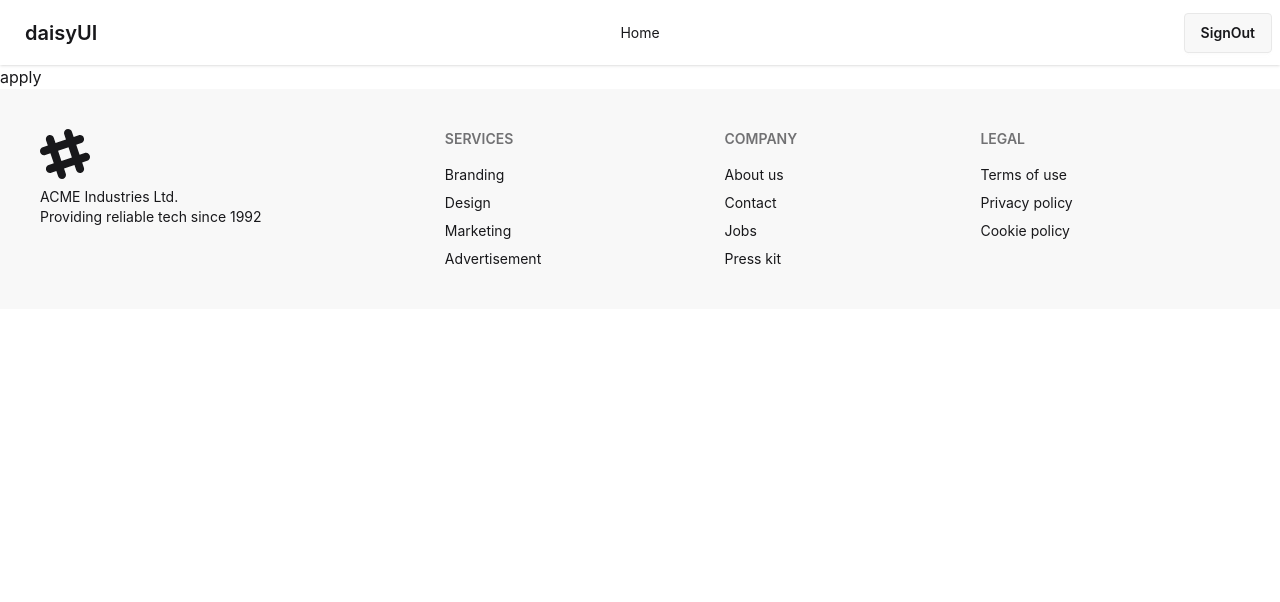
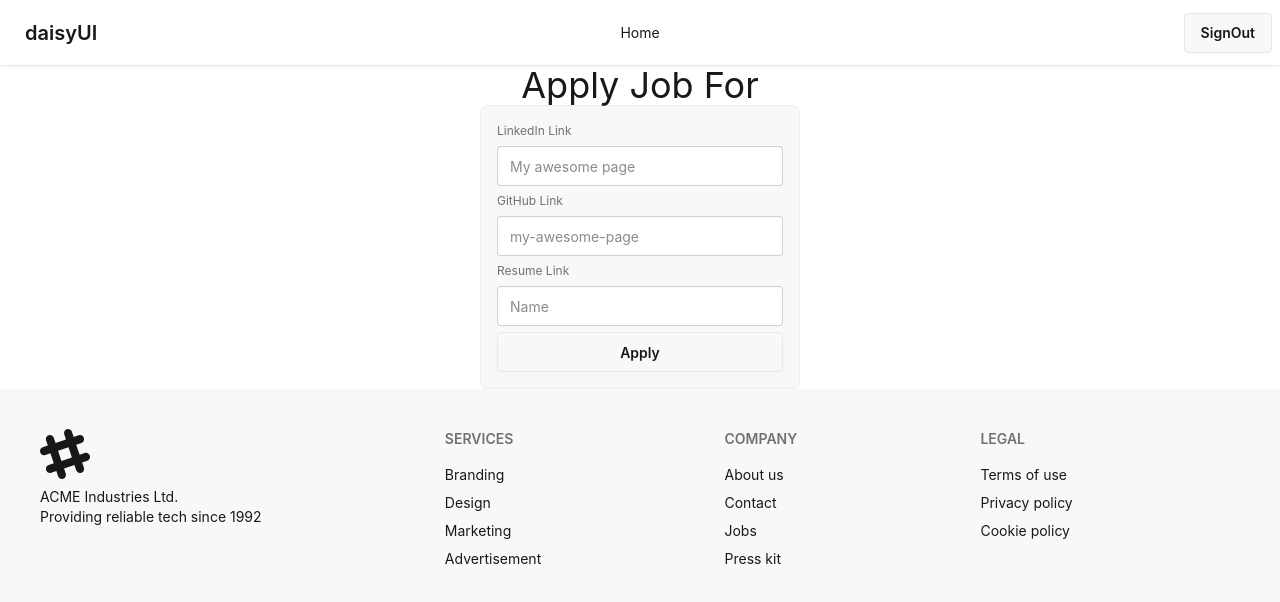
Before and after one commit to areful75/Career-Flow-job-portal, a React (Vite) app: page /jobApply/1 in a window 1280 px wide. Shown: the top 602 px of the page. Built offline with nearby package versions, Linux system fonts and the light colour scheme; no server answers; sample sign-in values are in the browser's storage.

Commit message:
added make application functionality

```diff
--- a/package.json
+++ b/package.json
@@ -11,12 +11,14 @@
   },
   "dependencies": {
     "@tailwindcss/vite": "^4.2.2",
+    "axios": "^1.14.0",
     "firebase": "^12.11.0",
     "lottie-react": "^2.4.1",
     "react": "^19.2.4",
     "react-dom": "^19.2.4",
     "react-icons": "^5.6.0",
     "react-router": "^7.13.1",
+    "sweetalert2": "^11.26.24",
     "tailwindcss": "^4.2.2"
   },
   "devDependencies": {
--- /dev/null
+++ b/src/hooks/useAuth.jsx
@@ -0,0 +1,9 @@
+import React, { use } from 'react';
+import { AuthContext } from '../context/AuthContext/AuthContext';
+
+const useAuth = () => {
+    const authInfo=use(AuthContext);
+    return authInfo;
+};
+
+export default useAuth;
--- a/src/pages/JobApply/JobApply.jsx
+++ b/src/pages/JobApply/JobApply.jsx
@@ -1,9 +1,66 @@
 import React from 'react';
+import { useParams } from 'react-router';
+import useAuth from '../../hooks/useAuth';
+import axios from 'axios';
+import Swal from 'sweetalert2';
 
 const JobApply = () => {
+    const { id: jobId } = useParams();
+    const { user } = useAuth()
+    //console.log(jobId, user);
+
+    const handleApplyFormSubmit=e=>{
+        e.preventDefault();
+        const form=e.target;
+        const linkedin=form.linkedin.value;
+        const github=form.github.value;
+        const resume=form.resume.value;
+        //console.log(linkedin,github,resume);
+        const application={
+            jobId,
+            applicant:user.email,
+            linkedin,
+            github,
+            resume
+
+        }
+        axios.post('http://localhost:3000/application',application)
+        .then(res=>{
+            //console.log(res.data)
+            if(res.data.insertedId)
+            {
+                Swal.fire({
+                    position: "top-end",
+                    icon: "success",
+                    title: "Your applicaion  has been submitted",
+                    showConfirmButton: false,
+                    timer: 1500
+                  });
+            }
+        })
+        .catch(error=>{
+            console.log(error)
+        })
+
+    }
     return (
-        <div>
-            apply
+        <div className='text-center'>
+            <h3 className="text-4xl">Apply Job For </h3>
+            <form onSubmit={handleApplyFormSubmit}>
+                <fieldset className="fieldset bg-base-200 border-base-300 rounded-box w-xs border p-4 mx-auto">
+
+
+                    <label className="label">LinkedIn Link</label>
+                    <input name='linkedin' type="url" className="input" placeholder="My awesome page" />
+
+                    <label className="label">GitHub Link</label>
+                    <input name='github' type="url" className="input " placeholder="my-awesome-page" />
+
+                    <label className="label">Resume Link</label>
+                    <input name='resume' type="url" className="input" placeholder="Name" />
+                    <button className='btn'>Apply</button>
+                </fieldset>
+            </form>
         </div>
     );
 };
--- a/src/pages/JobDetails.jsx
+++ b/src/pages/JobDetails.jsx
@@ -7,7 +7,7 @@ const JobDetails = () => {
     return (
         <div>
             {job.title}
-            <Link to={`/jobApply/${job._id}`}><button className='btn'>Applyh Job</button></Link>
+            <Link to={`/jobApply/${job._id}`}><button className='btn'>Apply Job</button></Link>
         </div>
     );
 };
```
Also changed, not shown: 1 other file (tests, documents, lock files or other folders).
